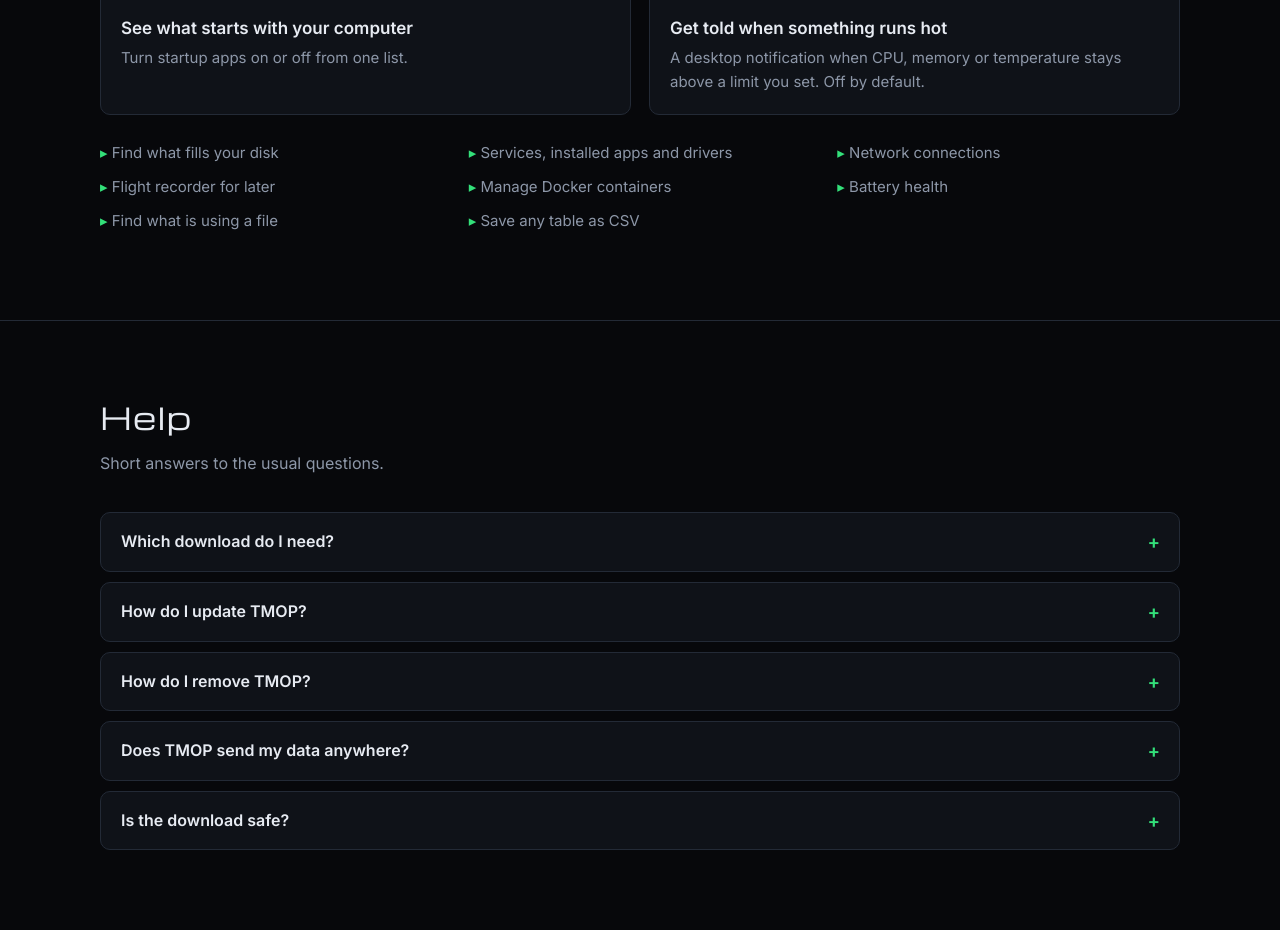
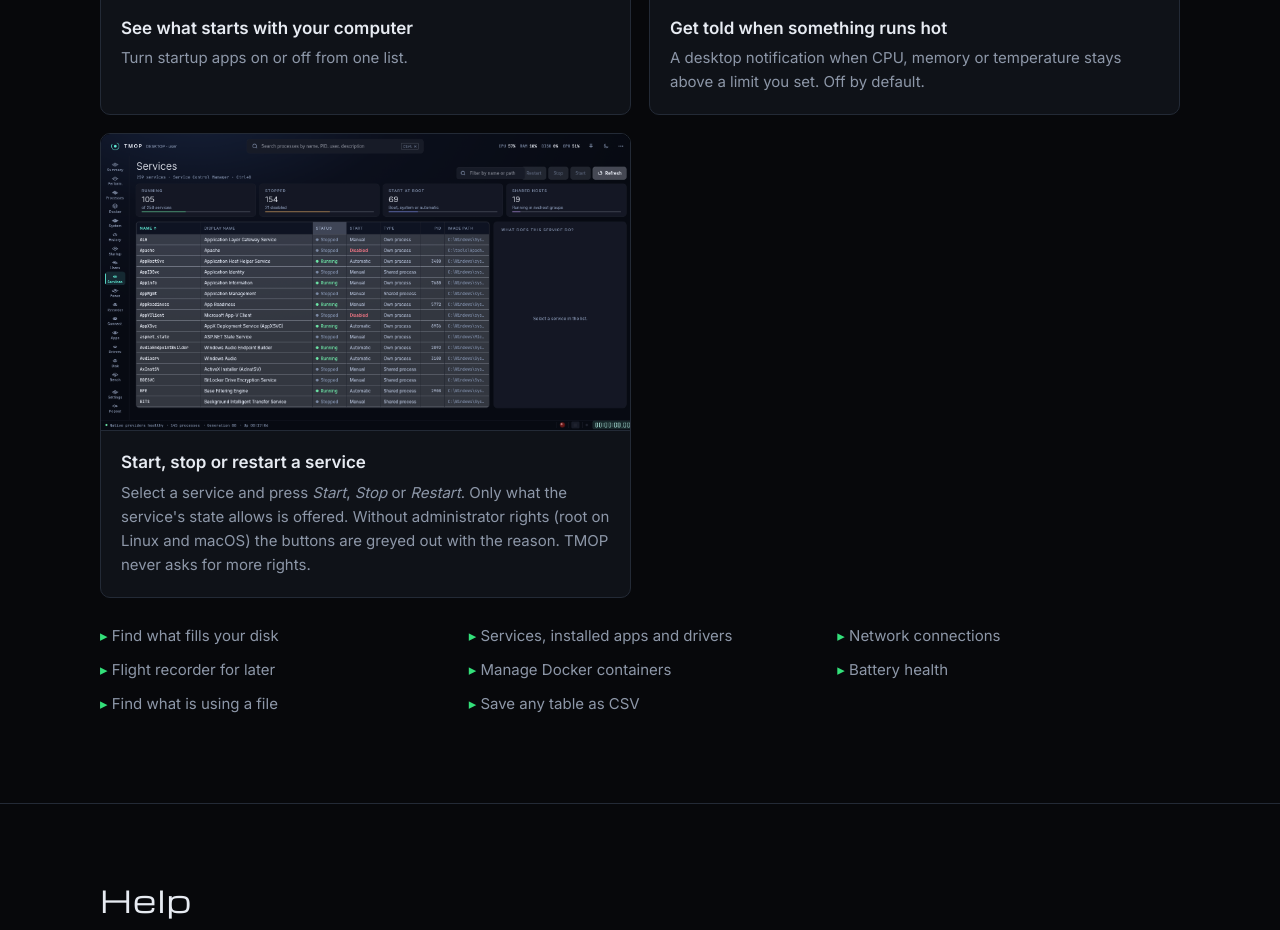
Before and after one commit to tekikaito/tmop, a plain HTML site: page docs/index.html in a window 1280 px wide. Shown: the part 3740-4670 px from the top of the page. Drawn offline with nearby package versions, Linux system fonts and the light colour scheme; no server answers.

Commit message:
Download page and README: service control and a Services screenshot
Adds a feature card for Start / Stop / Restart to docs/index.html and a
services.png from the Screenshots workflow (run 45062638479) to the page and README.

Co-Authored-By: Claude Sonnet 5.5 <noreply@anthropic.com>
Claude-Session: https://claude.ai/code/session_015qfk8e8Kenbj2hUnEDBh3T

```diff
--- a/docs/index.html
+++ b/docs/index.html
@@ -464,6 +464,10 @@
           <div class="img"><img src="screenshots/settings-alerts.png" loading="lazy" alt="Settings with the Alerts card for CPU, memory and temperature, all three alerts off"></div>
           <div class="t"><h3>Get told when something runs hot</h3><p>A desktop notification when CPU, memory or temperature stays above a limit you set. Off by default.</p></div>
         </div>
+        <div class="feature">
+          <div class="img"><img src="screenshots/services.png" loading="lazy" alt="Services page with Start, Stop and Restart buttons above the list"></div>
+          <div class="t"><h3>Start, stop or restart a service</h3><p>Select a service and press <i>Start</i>, <i>Stop</i> or <i>Restart</i>. Only what the service's state allows is offered. Without administrator rights (root on Linux and macOS) the buttons are greyed out with the reason. TMOP never asks for more rights.</p></div>
+        </div>
       </div>
       <ul class="more">
         <li>Find what fills your disk</li>
```
Also changed, not shown: docs/screenshots/services.png (added), 1 other file.
